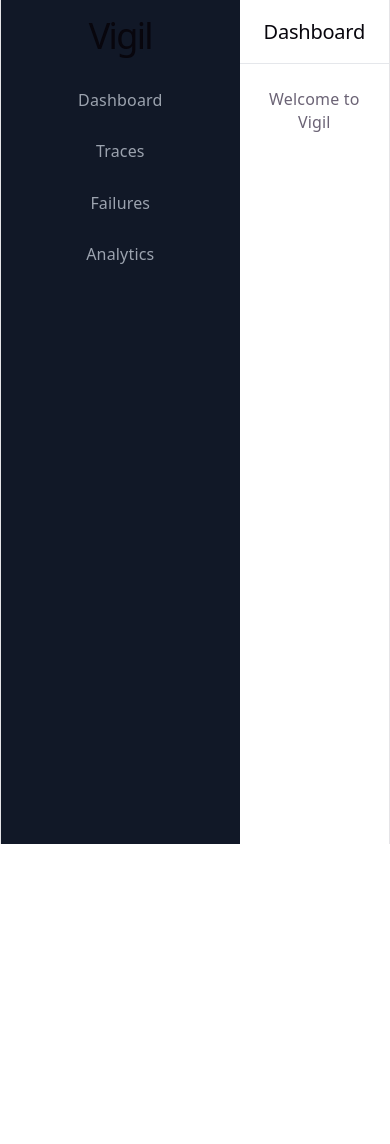
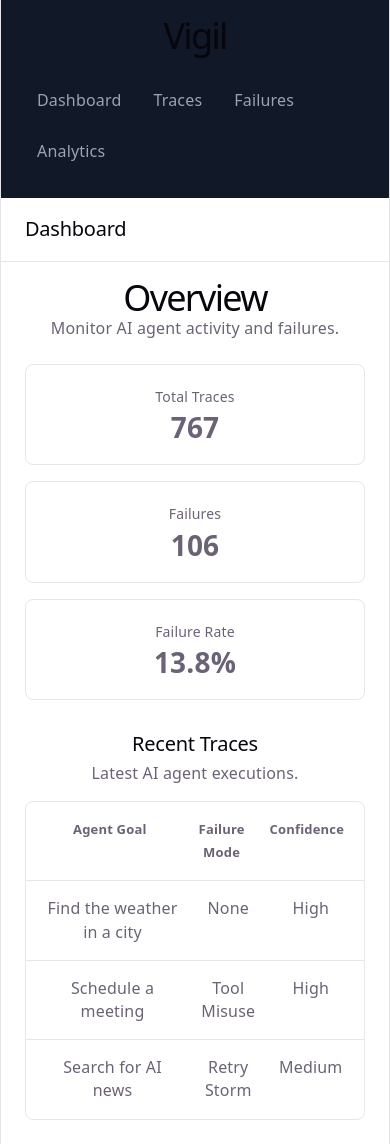
Before and after one commit to Ritesh90256/Vigil, a React app in the folder frontend/: page / in a window 390 px wide. Before the commit the page ends 844 px from the top, so only its background shows below. Built offline with nearby package versions, Linux system fonts and the light colour scheme; the HTML template or start-up script is replaced by a standard one.

Commit message:
feat: build responsive dashboard layout

```diff
--- a/frontend/src/App.css
+++ b/frontend/src/App.css
@@ -8,6 +8,8 @@
   padding: 24px;
   background: #111827;
   box-sizing: border-box;
+  display: flex;
+  flex-direction: column;
 }
 
 .content {
@@ -50,9 +52,107 @@
   text-decoration: none;
   padding: 10px 12px;
   border-radius: 6px;
+  transition: background 0.2s, color 0.2s;
 }
 
 .sidebar nav a:hover {
   color: #ffffff;
   background: #1f2937;
 }
+
+.dashboard {
+  max-width: 1200px;
+}
+
+.dashboard-header {
+  margin-bottom: 24px;
+}
+
+.dashboard-header h1 {
+  margin: 0;
+}
+
+.dashboard-header p {
+  margin: 8px 0 0;
+}
+
+.stats {
+  display: grid;
+  grid-template-columns: repeat(auto-fit, minmax(220px, 1fr));
+  gap: 16px;
+}
+
+.stat-card {
+  padding: 20px;
+  border: 1px solid #e5e7eb;
+  border-radius: 8px;
+  background: #ffffff;
+}
+
+.stat-card h3 {
+  margin: 0 0 8px;
+  font-size: 14px;
+  font-weight: 500;
+}
+
+.stat-card strong {
+  font-size: 28px;
+}
+
+.recent-traces {
+  margin-top: 32px;
+}
+
+.section-header {
+  margin-bottom: 16px;
+}
+
+.section-header h2 {
+  margin: 0;
+}
+
+.section-header p {
+  margin: 6px 0 0;
+}
+
+.trace-table {
+  border: 1px solid #e5e7eb;
+  border-radius: 8px;
+  overflow: hidden;
+}
+
+.trace-row {
+  display: grid;
+  grid-template-columns: 2fr 1fr 1fr;
+  gap: 16px;
+  padding: 16px 20px;
+  border-bottom: 1px solid #e5e7eb;
+}
+
+.trace-row:last-child {
+  border-bottom: none;
+}
+
+.trace-header {
+  font-size: 13px;
+  font-weight: 600;
+}
+
+@media (max-width: 768px) {
+  .app {
+    flex-direction: column;
+  }
+
+  .sidebar {
+    width: 100%;
+  }
+
+  .sidebar nav {
+    flex-direction: row;
+    flex-wrap: wrap;
+  }
+
+  .content {
+    width: 100%;
+  }
+}
--- a/frontend/src/App.jsx
+++ b/frontend/src/App.jsx
@@ -19,7 +19,63 @@
         </header>
 
         <main className="main">
-          <p>Welcome to Vigil</p>
+          <section className="dashboard">
+            <div className="dashboard-header">
+              <h1>Overview</h1>
+              <p>Monitor AI agent activity and failures.</p>
+            </div>
+
+            <div className="stats">
+              <article className="stat-card">
+                <h3>Total Traces</h3>
+                <strong>767</strong>
+              </article>
+
+              <article className="stat-card">
+                <h3>Failures</h3>
+                <strong>106</strong>
+              </article>
+
+              <article className="stat-card">
+                <h3>Failure Rate</h3>
+                <strong>13.8%</strong>
+              </article>
+            </div>
+
+            <div className="recent-traces">
+              <div className="section-header">
+                <h2>Recent Traces</h2>
+                <p>Latest AI agent executions.</p>
+              </div>
+
+              <div className="trace-table">
+                <div className="trace-row trace-header">
+                  <span>Agent Goal</span>
+                  <span>Failure Mode</span>
+                  <span>Confidence</span>
+                </div>
+
+                <div className="trace-row">
+                  <span>Find the weather in a city</span>
+                  <span>None</span>
+                  <span>High</span>
+                </div>
+
+                <div className="trace-row">
+                  <span>Schedule a meeting</span>
+                  <span>Tool Misuse</span>
+                  <span>High</span>
+                </div>
+
+                <div className="trace-row">
+                  <span>Search for AI news</span>
+                  <span>Retry Storm</span>
+                  <span>Medium</span>
+                </div>
+              </div>
+            </div>
+
+          </section>
         </main>
       </div>
     </div>
```
